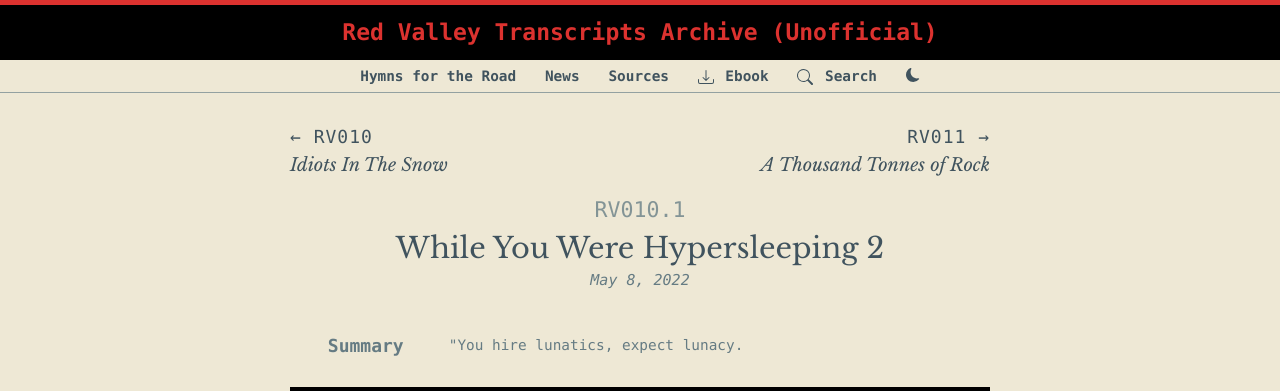
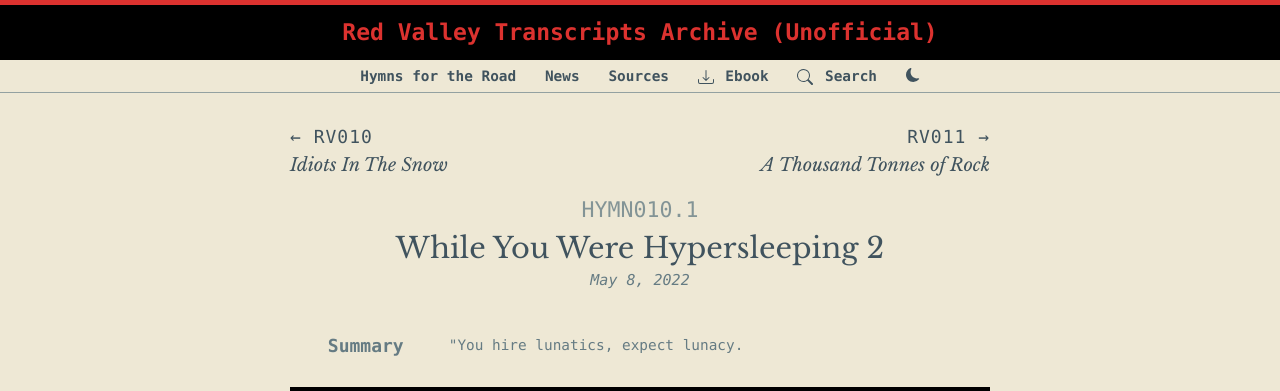
Before and after one commit to spooky-james/unofficial-hymns-for-the-road-transcripts, a Jekyll site: the page built from _posts/2022-05-08-010.1.md, in a window 1280 px wide and 900 px high. Shown: the top 391 px of the window. Built offline with Jekyll 4.4.1, drawn with Linux system fonts in a browser that asks for light colours.

Commit message:
Update post-header.html

```diff
--- a/_includes/post-header.html
+++ b/_includes/post-header.html
@@ -3,7 +3,7 @@
 {% include post-nav.html %}
 
 <div class="post-subtitle">
-  <div class="post-episode-number">RV{{page.episode_number}}</div>
+  <div class="post-episode-number">HYMN{{page.episode_number}}</div>
   {%- if page.case_number %}
   <div class="divider"> - </div>
   <div class="post-case-number">#{{page.case_number}}</div>
```
